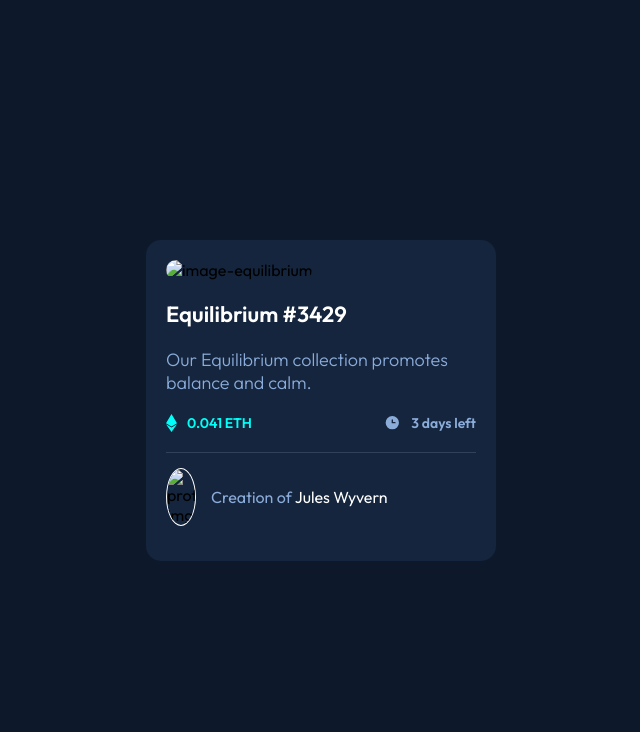
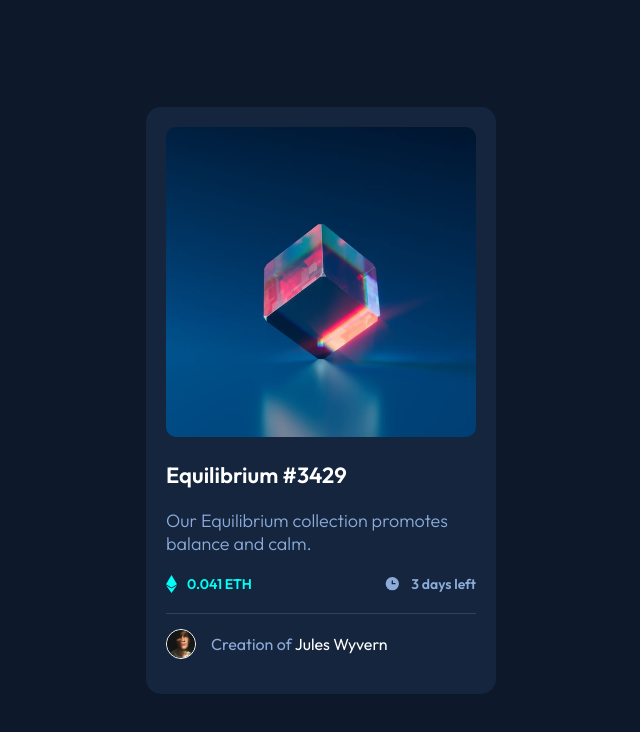
Before and after one commit to surigaoadrian/nft-preview-card, a plain HTML site: page index.html in a window 1280 px wide. Shown: the whole page, without its empty margins (319-959 px from the left). Drawn offline with Linux system fonts and the light colour scheme; the site is published under a folder, as on GitHub Pages, so addresses that start at the root find nothing.

Commit message:
images update

```diff
--- a/index.html
+++ b/index.html
@@ -24,7 +24,7 @@
   <body>
     <div class="card">
       <div class="image">
-        <img src="/images/image-equilibrium.jpg" alt="image-equilibrium" />
+        <img src="./images/image-equilibrium.jpg" alt="image-equilibrium" />
       </div>
 
       <div class="description">
@@ -44,7 +44,7 @@
       </div>
 
       <div class="creator">
-        <img src="/images/image-avatar.png" alt="profile-img" />
+        <img src="./images/image-avatar.png" alt="profile-img" />
         <p>Creation of <span id="creator-name">Jules Wyvern</span></p>
       </div>
     </div>
--- a/styles/style.scss
+++ b/styles/style.scss
@@ -36,7 +36,7 @@ body {
     }
 
     &:hover::after {
-      content: url(/images/icon-view.svg);
+      content: url(./images/icon-view.svg);
       @include flexCenter(row);
       position: absolute;
       top: 0;
```
Also changed, not shown: styles/style.css, 1 other file.
